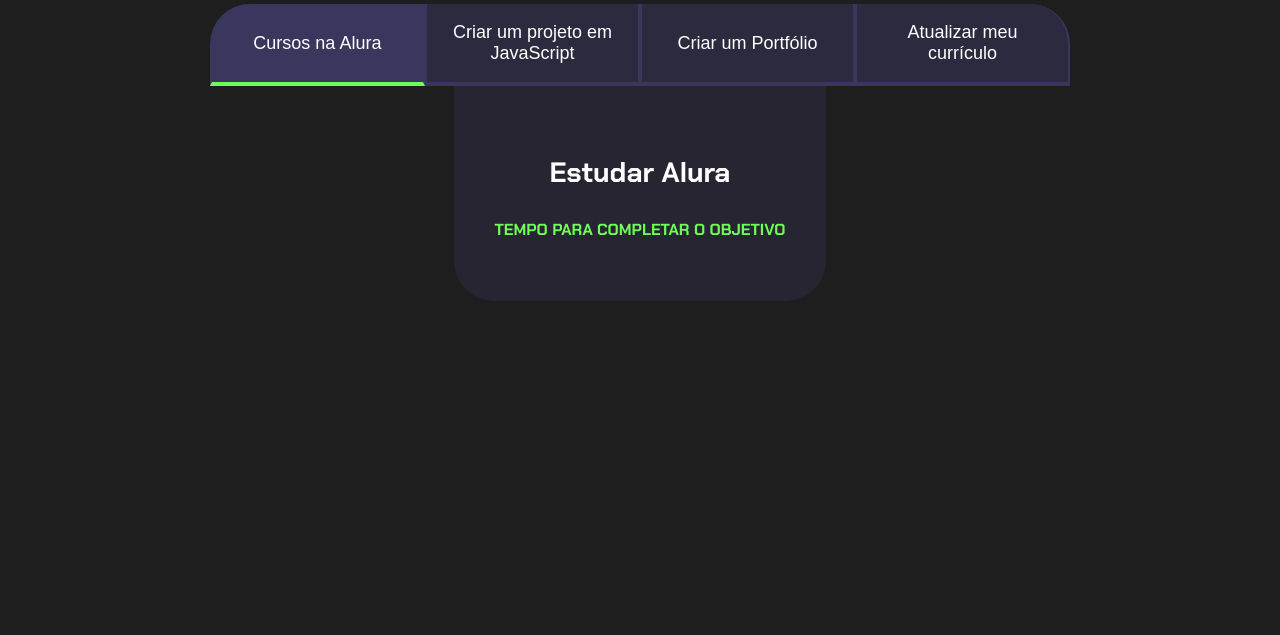
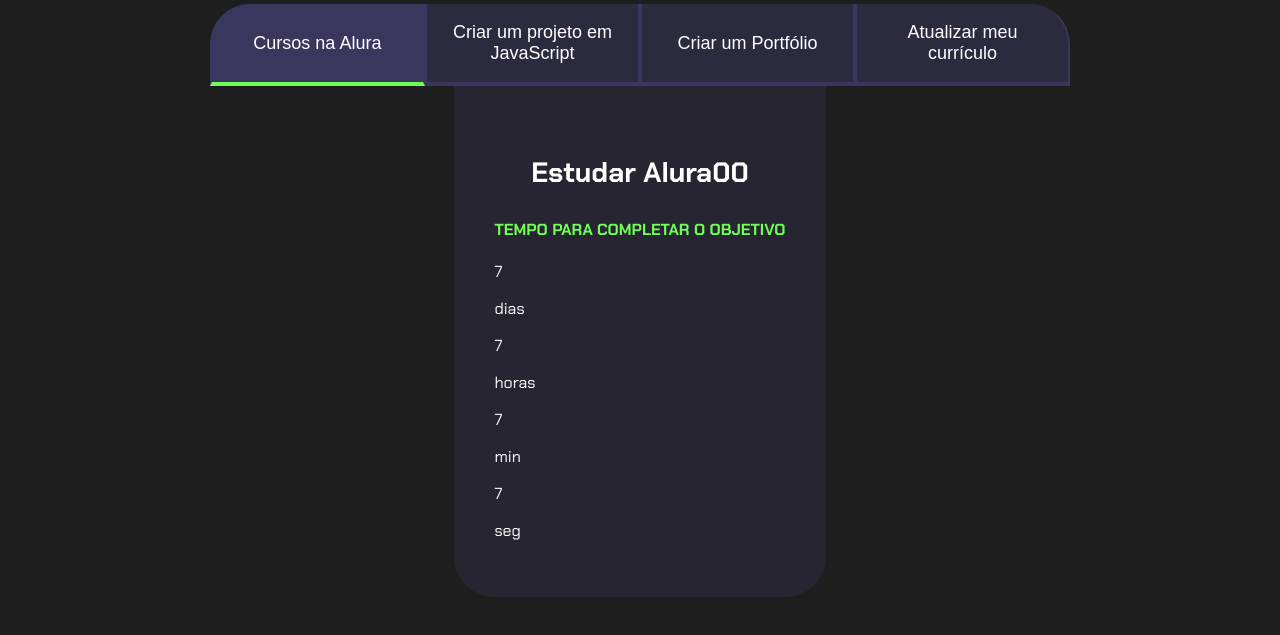
Before and after one commit to laiseliaraa/kokoseco, a plain HTML site: page index.html in a window 1280 px wide. Shown: the part 99-734 px from the top of the page. Drawn offline with Linux system fonts and the light colour scheme.

Commit message:
Add files via upload

```diff
--- a/index.html
+++ b/index.html
@@ -25,31 +25,52 @@
                 <div class="abas-textos">
                     <div class="aba-conteudo ativo">
                         <h3 class="aba-conteudo-titulo-principal">
-                            Estudar Alura</h3>
+                            Estudar Alura00</h3>
                         <h4 class="aba-conteudo-titulo-secundario">
                             Tempo para completar o objetivo
                         </h4>
+                        <div class="contador">
+                            <div class="contador-digito">
+                                <p class="contador-digito-numero">7</p>
+                                <p class="contador-digito-texto">dias</p>
+                            </div>
+                            <div class="contador-digito">
+                                <p class="contador-digito-numero">7</p>
+                                <p class="contador-digito-texto">horas</p>
+                            </div>
+                            <div class="contador-digito">
+                                <p class="contador-digito-numero">7</p>
+                                <p class="contador-digito-texto">min</p>
+                            </div>
+                            <div class="contador-digito">
+                                <p class="contador-digito-numero">7</p>
+                                <p class="contador-digito-texto">seg</p>
+                            </div>
+                        </div>
                     </div>
                     <div class="aba-conteudo">
                         <h3 class="aba-conteudo-titulo-principal">
-                            Estudar Alura</h3>
+                            Estudar Alura01</h3>
                         <h4 class="aba-conteudo-titulo-secundario">
                             Tempo para completar o objetivo
                         </h4>
+                        <div class="contador"></div>
                     </div>
                      <div class="aba-conteudo">
                         <h3 class="aba-conteudo-titulo-principal">
-                            Estudar Alura</h3>
+                            Estudar Alura02</h3>
                         <h4 class="aba-conteudo-titulo-secundario">
                             Tempo para completar o objetivo
                         </h4>
+                        <div class="contador"></div>
                     </div>
                      <div class="aba-conteudo">
                         <h3 class="aba-conteudo-titulo-principal">
-                            Estudar Alura</h3>
+                            Estudar Alura03</h3>
                         <h4 class="aba-conteudo-titulo-secundario">
                             Tempo para completar o objetivo
                         </h4>
+                        <div class="contador"></div>
                     </div>
 
 
```
